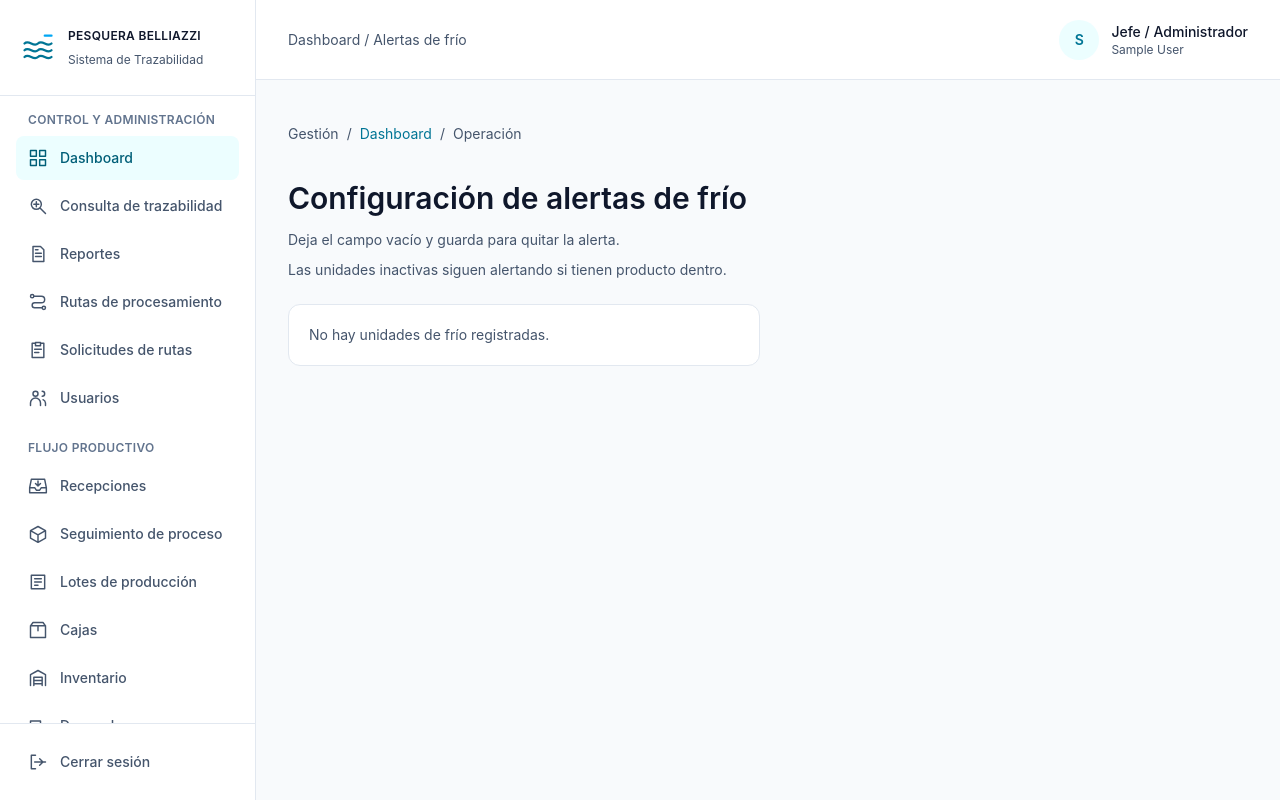
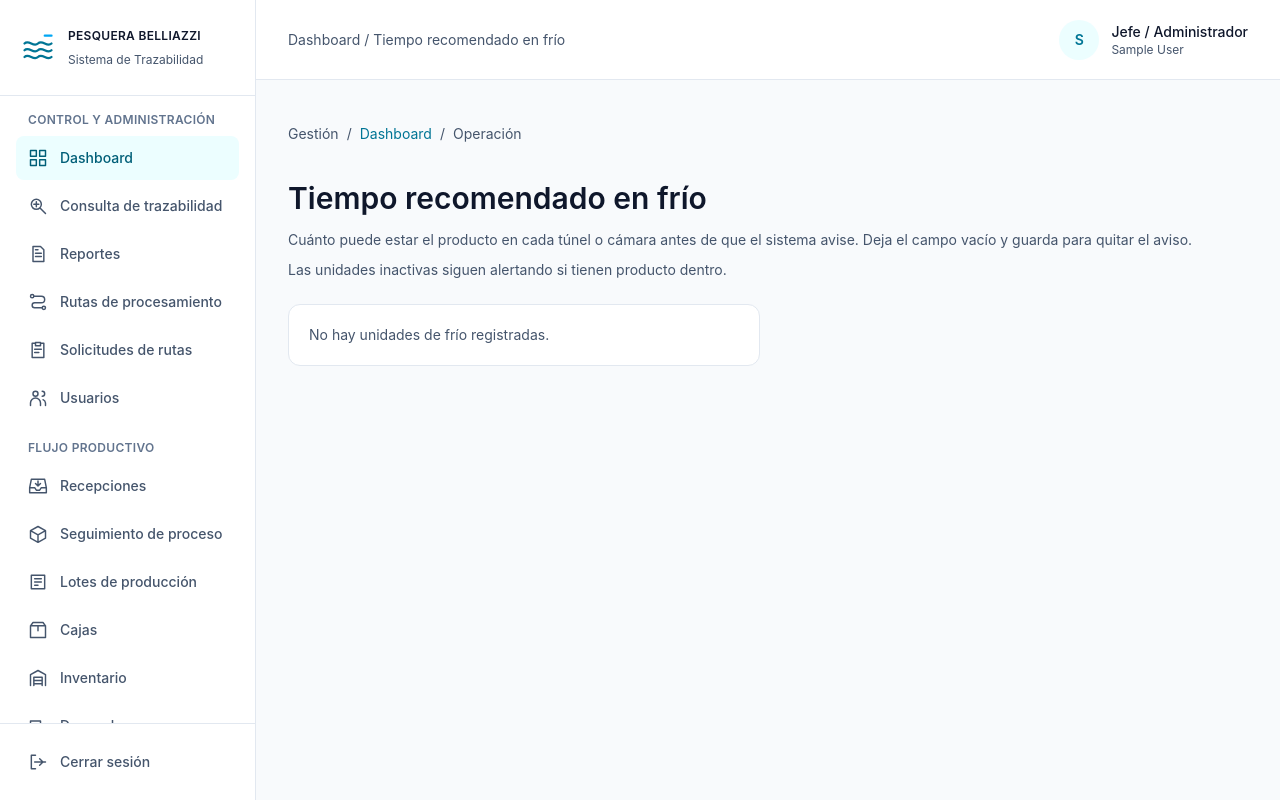
Before and after one commit to Francisco11061/Belliazzi-Sistema-De-Trazabilidad, a Django app: page /dashboard/umbrales/ in a window 1280 px wide. Run offline with Django 5.2, Linux system fonts and the light colour scheme; the visitor is signed in with stand-in values (Sample User, id 1); data comes from the database, SQL or seed files in the repository; data that the repository does not hold is empty.

Commit message:
"Umbral" pasa a "Tiempo recomendado"
Página de configuración, etiqueta del campo, botón, mensaje al guardar,
enlace del dashboard y aviso de frío ("3 productos pasaron el tiempo
recomendado en frío … lo recomendado es 2 días"). Rutas y solicitudes de
rutas se mantienen como estaban.

Co-Authored-By: Claude Opus 5.5 <noreply@anthropic.com>
Claude-Session: https://claude.ai/code/session_01CeocYrkFggK3sD4ArsgqHj

```diff
--- a/apps/reportes/forms.py
+++ b/apps/reportes/forms.py
@@ -26,7 +26,7 @@ def _sin_ceros(valor):
 
 
 class UmbralFrioForm(forms.ModelForm):
-    """El umbral se guarda en horas, pero se puede escribir en horas o en días."""
+    """El tiempo recomendado se guarda en horas, pero se puede escribir en horas o en días."""
 
     UNIDADES = (("horas", "horas"), ("dias", "días"))
     unidad = forms.ChoiceField(label="Unidad", choices=UNIDADES, required=False)
@@ -34,7 +34,7 @@ class UmbralFrioForm(forms.ModelForm):
     class Meta:
         model = UnidadFrio
         fields = ["umbral_alerta_horas"]
-        labels = {"umbral_alerta_horas": "Umbral"}
+        labels = {"umbral_alerta_horas": "Tiempo recomendado"}
         widgets = {"umbral_alerta_horas": forms.NumberInput(attrs={"step": "0.01", "min": "0.01"})}
 
     def __init__(self, *args, **kwargs):
--- a/apps/reportes/templates/reportes/dashboard.html
+++ b/apps/reportes/templates/reportes/dashboard.html
@@ -7,7 +7,7 @@
 {% block content %}{% language "es" %}
 <div class="dc-dashboard">
     <header class="dc-heading"><div><h1>Dashboard operacional</h1><p class="dc-muted">Stock, producción y asuntos pendientes · <time datetime="{{ actualizado|date:'c' }}">Actualizado {{ actualizado|date:'d/m/Y H:i' }} (horario de Chile)</time></p></div><a href="{% querystring %}" class="dc-button dc-button-light" aria-label="Actualizar dashboard">↻ Actualizar</a></header>
-    {% if alerta_frio %}<div class="dc-banner" role="alert"><span class="dc-banner-dot" aria-hidden="true"></span><p><strong>{{ frio.total }} permanencia{{ frio.total|pluralize:"s" }} en frío sobre el umbral.</strong> {{ alerta_frio.especie }} ({{ alerta_frio.titulo }}) en {{ alerta_frio.unidad.nombre }} lleva {{ alerta_frio.tiempo }} (umbral {{ alerta_frio.unidad.umbral_alerta_horas|horas_legibles }}).</p><a href="#atencion">Revisar</a></div>{% endif %}
+    {% if alerta_frio %}<div class="dc-banner" role="alert"><span class="dc-banner-dot" aria-hidden="true"></span><p><strong>{{ frio.total }} {% if frio.total == 1 %}producto pasó{% else %}productos pasaron{% endif %} el tiempo recomendado en frío.</strong> {{ alerta_frio.especie }} ({{ alerta_frio.titulo }}) en {{ alerta_frio.unidad.nombre }} lleva {{ alerta_frio.tiempo }} (lo recomendado es {{ alerta_frio.unidad.umbral_alerta_horas|horas_legibles }}).</p><a href="#atencion">Revisar</a></div>{% endif %}
     <form method="get" class="dc-bar dc-card" id="dashboard-filtros" aria-label="Filtros del dashboard"><div class="dc-filter-fields">{% for campo in form %}<div><label for="{{ campo.id_for_label }}">{{ campo.label }}</label>{{ campo }}{% if campo.errors %}<div role="alert" class="dc-error">{{ campo.errors }}</div>{% endif %}</div>{% endfor %}<button class="dc-button" type="submit">Aplicar</button></div>{% if form.non_field_errors %}<div role="alert" class="dc-error">{{ form.non_field_errors }}</div>{% endif %}
         <nav aria-label="Período de análisis" class="dc-periods">{% for atajo in atajos %}<a href="{{ atajo.url }}" {% if atajo.activo %}aria-current="true"{% endif %}>{{ atajo.nombre }}</a>{% endfor %}<a href="{% url 'reportes:dashboard' %}">Limpiar</a></nav></form>
     <section aria-labelledby="estado-actual"><div class="dc-section-head"><h2 id="estado-actual">La operación ahora</h2></div><div class="dc-kpis">
@@ -24,7 +24,7 @@
         <a href="{% url 'inventario:crear_despacho' %}">{% include 'reportes/dashboard/_icono.html' with icono='despacho' only %}<span>Nuevo despacho</span></a>
     </nav></section>
     <section id="atencion" aria-labelledby="atencion-titulo"><div class="dc-section-head"><div><h2 id="atencion-titulo">Asuntos que requieren atención</h2><p class="dc-muted">Se cuentan motivos de revisión: un registro puede tener más de uno.</p></div></div><div class="dc-two-col">
-        <article class="dc-card"><header class="dc-section-head"><h3>Permanencia en frío <span class="dc-count">{{ frio.total }}</span></h3><a class="dc-text-link" href="{% url 'reportes:umbrales' %}">Umbrales</a></header><p class="dc-muted">Tiempo en la unidad; no es una medición de temperatura.</p>{% if not frio.configuradas %}<p class="dc-empty">No hay umbrales de frío configurados.</p>{% endif %}<ul class="dc-list">{% for alerta in frio.elementos %}<li><a href="{{ alerta.url }}"><strong>{{ alerta.especie }}</strong>&nbsp;· {{ alerta.titulo }}</a><p>{{ alerta.unidad.nombre }}</p><p class="dc-note">{{ alerta.tiempo }} · Umbral {{ alerta.unidad.umbral_alerta_horas|horas_legibles }} · Exceso {{ alerta.exceso_texto }}</p></li>{% empty %}<li class="dc-ok">Sin alertas de frío.</li>{% endfor %}</ul>{% if frio.total > frio.elementos|length %}<p class="dc-muted">Se muestran las 10 permanencias más antiguas.</p>{% endif %}</article>
+        <article class="dc-card"><header class="dc-section-head"><h3>Permanencia en frío <span class="dc-count">{{ frio.total }}</span></h3><a class="dc-text-link" href="{% url 'reportes:umbrales' %}">Tiempos recomendados</a></header><p class="dc-muted">Tiempo en la unidad; no es una medición de temperatura.</p>{% if not frio.configuradas %}<p class="dc-empty">No hay umbrales de frío configurados.</p>{% endif %}<ul class="dc-list">{% for alerta in frio.elementos %}<li><a href="{{ alerta.url }}"><strong>{{ alerta.especie }}</strong>&nbsp;· {{ alerta.titulo }}</a><p>{{ alerta.unidad.nombre }}</p><p class="dc-note">{{ alerta.tiempo }} · Umbral {{ alerta.unidad.umbral_alerta_horas|horas_legibles }} · Exceso {{ alerta.exceso_texto }}</p></li>{% empty %}<li class="dc-ok">Sin alertas de frío.</li>{% endfor %}</ul>{% if frio.total > frio.elementos|length %}<p class="dc-muted">Se muestran las 10 permanencias más antiguas.</p>{% endif %}</article>
         <article class="dc-card"><header class="dc-section-head"><h3>Pendientes operativos</h3></header><ul class="dc-pending">{% for pendiente in pendientes_control %}<li><a href="{{ pendiente.url }}"><span>{{ pendiente.nombre }}</span><strong class="{% if pendiente.cantidad %}dc-note{% endif %}">{{ pendiente.cantidad }}</strong></a></li>{% endfor %}</ul>{% if not asuntos %}<p class="dc-ok">Sin asuntos pendientes de revisión.</p>{% endif %}</article>
     </div></section>
     <section aria-labelledby="graficos-titulo"><div class="dc-section-head"><div><h2 id="graficos-titulo">Inventario y despachos</h2><p class="dc-muted">Peso neto documentado. Los pesos faltantes se detallan en las tablas.</p></div></div><div class="dc-two-col">{% for panel in paneles_graficos %}{% include 'reportes/dashboard/_grafico.html' %}{% endfor %}</div></section>
--- a/apps/reportes/templates/reportes/umbrales.html
+++ b/apps/reportes/templates/reportes/umbrales.html
@@ -1,16 +1,16 @@
 {% extends "base.html" %}{% load formularios %}
 {% load i18n %}
-{% block title %}Alertas de frío | Pesquera Belliazzi{% endblock %}
-{% block page_title %}Dashboard / Alertas de frío{% endblock %}
+{% block title %}Tiempo recomendado en frío | Pesquera Belliazzi{% endblock %}
+{% block page_title %}Dashboard / Tiempo recomendado en frío{% endblock %}
 {% block content %}{% language "es" %}
 <div class="min-w-0 w-full space-y-6">
-    <header><h1 class="mt-4 text-2xl font-semibold md:text-3xl">Configuración de alertas de frío</h1><p class="mt-3 text-sm leading-6 text-slate-600">Deja el campo vacío y guarda para quitar la alerta.</p><p class="mt-2 text-sm text-slate-600">Las unidades inactivas siguen alertando si tienen producto dentro.</p></header>
+    <header><h1 class="mt-4 text-2xl font-semibold md:text-3xl">Tiempo recomendado en frío</h1><p class="mt-3 text-sm leading-6 text-slate-600">Cuánto puede estar el producto en cada túnel o cámara antes de que el sistema avise. Deja el campo vacío y guarda para quitar el aviso.</p><p class="mt-2 text-sm text-slate-600">Las unidades inactivas siguen alertando si tienen producto dentro.</p></header>
     <div class="grid min-w-0 gap-4 md:grid-cols-2">{% for form in formularios %}<form method="post" data-loading-text="Guardando…" class="min-w-0 space-y-4 rounded-2xl border border-slate-200 bg-white p-5 sm:p-6">
         {% csrf_token %}{% resumen_errores %}<input type="hidden" name="unidad" value="{{ form.instance.pk }}">
         <div><h2 class="font-semibold">{{ form.instance.nombre }}</h2><p class="mt-1 text-xs text-slate-600">{{ form.instance.get_tipo_display }} · {{ form.instance.activo|yesno:'Activa,Inactiva' }}</p></div>
         {% if form.non_field_errors %}<div role="alert" class="text-sm text-red-700">{{ form.non_field_errors }}</div>{% endif %}
-        <div><label for="{{ form.umbral_alerta_horas.id_for_label }}" class="mb-2 block text-sm font-medium">Umbral</label><div class="flex min-w-0 gap-2 [&_input]:block [&_input]:w-full [&_input]:min-w-0 [&_input]:rounded-lg [&_input]:border [&_input]:border-slate-300 [&_input]:px-3 [&_input]:py-2.5 [&_select]:rounded-lg [&_select]:border [&_select]:border-slate-300 [&_select]:bg-white [&_select]:px-3 [&_select]:py-2.5"><div class="min-w-0 flex-1">{{ form.umbral_alerta_horas }}</div><label for="{{ form.unidad.id_for_label }}" class="sr-only">Unidad del umbral</label>{{ form.unidad }}</div><p id="{{ form.umbral_alerta_horas.auto_id }}_helptext" class="mt-2 text-xs text-slate-600">Vacío = sin alerta configurada.</p>{% if form.umbral_alerta_horas.errors %}<div id="{{ form.umbral_alerta_horas.auto_id }}_error" role="alert" class="mt-2 text-sm text-red-700">{{ form.umbral_alerta_horas.errors }}</div>{% endif %}</div>
-        <button type="submit" class="w-full rounded-lg bg-cyan-700 px-4 py-3 text-sm font-semibold text-white hover:bg-cyan-800 sm:w-auto">Guardar umbral</button>
+        <div><label for="{{ form.umbral_alerta_horas.id_for_label }}" class="mb-2 block text-sm font-medium">Tiempo recomendado</label><div class="flex min-w-0 gap-2 [&_input]:block [&_input]:w-full [&_input]:min-w-0 [&_input]:rounded-lg [&_input]:border [&_input]:border-slate-300 [&_input]:px-3 [&_input]:py-2.5 [&_select]:rounded-lg [&_select]:border [&_select]:border-slate-300 [&_select]:bg-white [&_select]:px-3 [&_select]:py-2.5"><div class="min-w-0 flex-1">{{ form.umbral_alerta_horas }}</div><label for="{{ form.unidad.id_for_label }}" class="sr-only">Unidad del tiempo recomendado</label>{{ form.unidad }}</div><p id="{{ form.umbral_alerta_horas.auto_id }}_helptext" class="mt-2 text-xs text-slate-600">Vacío = sin aviso.</p>{% if form.umbral_alerta_horas.errors %}<div id="{{ form.umbral_alerta_horas.auto_id }}_error" role="alert" class="mt-2 text-sm text-red-700">{{ form.umbral_alerta_horas.errors }}</div>{% endif %}</div>
+        <button type="submit" class="w-full rounded-lg bg-cyan-700 px-4 py-3 text-sm font-semibold text-white hover:bg-cyan-800 sm:w-auto">Guardar</button>
     </form>{% empty %}<p class="rounded-xl border border-slate-200 bg-white p-5 text-sm text-slate-600">No hay unidades de frío registradas.</p>{% endfor %}</div>
 </div>
 {% endlanguage %}{% endblock %}
--- a/apps/reportes/test_dashboard.py
+++ b/apps/reportes/test_dashboard.py
@@ -103,7 +103,7 @@ class DashboardRecorridoTests(DatosDashboard, TestCase):
         with patch("django.utils.timezone.now", return_value=AHORA):
             respuesta = self.client.get(self.url())
         self.assertContains(respuesta, "dc-banner")
-        self.assertContains(respuesta, "sobre el umbral")
+        self.assertContains(respuesta, "1 producto pasó el tiempo recomendado en frío")
         self.assertEqual(respuesta.context["alerta_frio"]["unidad"], self.unidad)
 
     def test_sin_seccion_de_criterios_ni_accesos_a_rutas(self):
--- a/apps/reportes/views.py
+++ b/apps/reportes/views.py
@@ -63,7 +63,7 @@ def umbrales(request):
                 except ValidationError as error:
                     form.add_error(None, " ".join(error.messages))
                 else:
-                    messages.success(request, "Umbral actualizado correctamente.")
+                    messages.success(request, "Tiempo recomendado guardado.")
                     return redirect("reportes:umbrales")
             forms.append(form)
         return render(request, "reportes/umbrales.html", {"formularios": forms})
```
